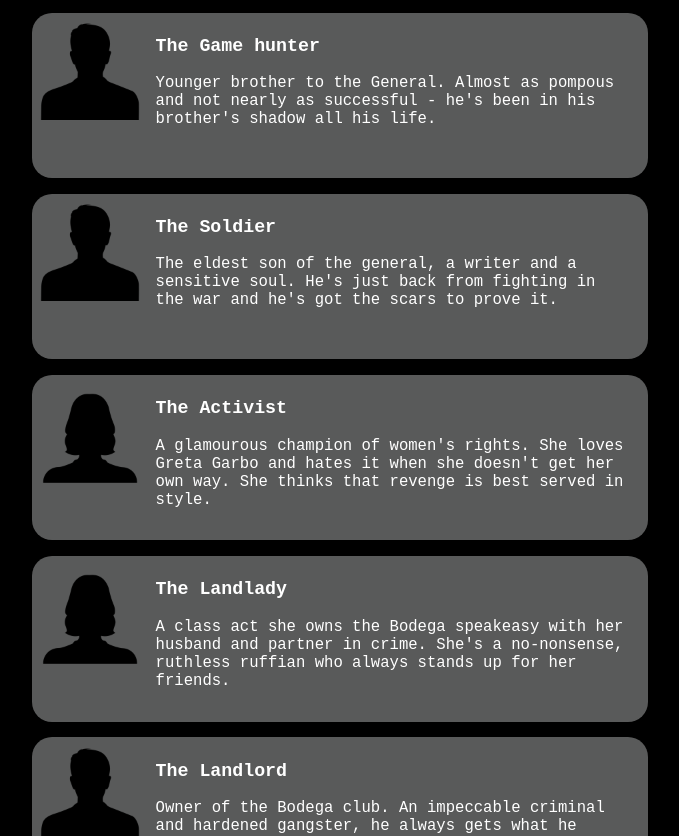
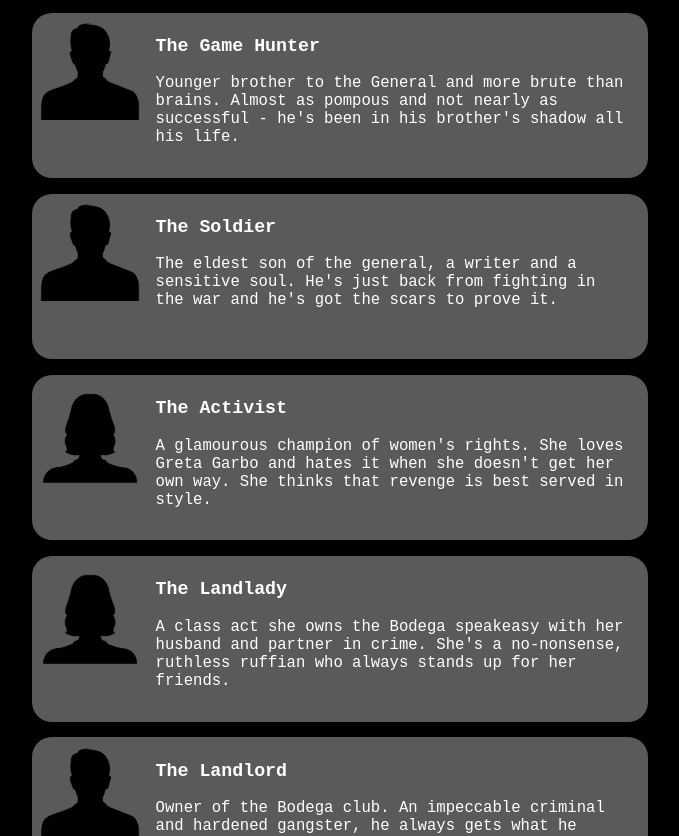
Before and after one commit to sabrinalord/murder-mystery, a plain HTML site: page index.html in a window 1280 px wide. Shown: the part 1285-2121 px from the top of the page, without its empty margins (300-979 px from the left). Drawn offline with Linux system fonts and the light colour scheme.

Commit message:
Update index.html

```diff
--- a/index.html
+++ b/index.html
@@ -109,8 +109,8 @@
 	<div class="character-card">
 		<div class = "character-photo-container male"></div>
 		<div class = "character-info-box">
-			<h3 class="character-title">The Game hunter</h3>
-			<span class="character-description">Younger brother to the General. Almost as pompous and not nearly as successful - he's been in his brother's shadow all his life.  </span>
+			<h3 class="character-title">The Game Hunter</h3>
+			<span class="character-description">Younger brother to the General and more brute than brains. Almost as pompous and not nearly as successful - he's been in his brother's shadow all his life.  </span>
 		</div>
 	</div>
 
```
